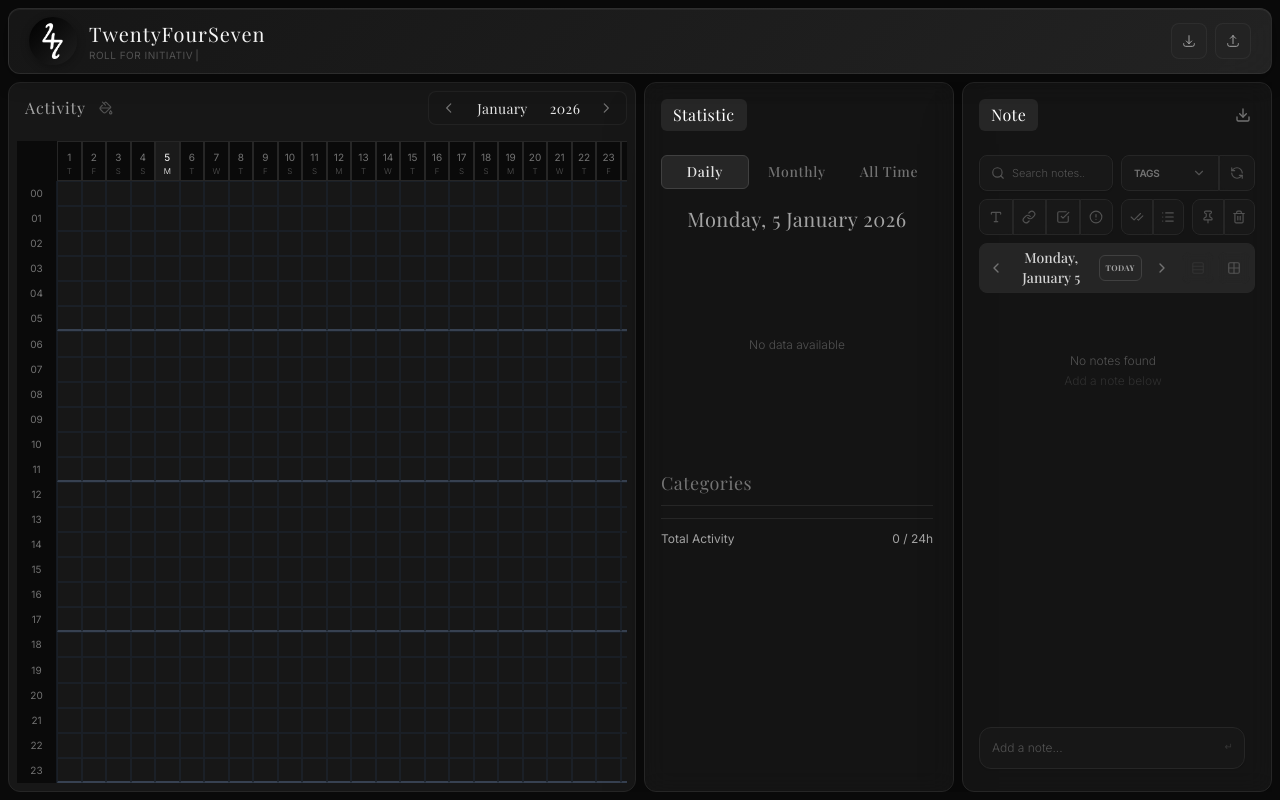
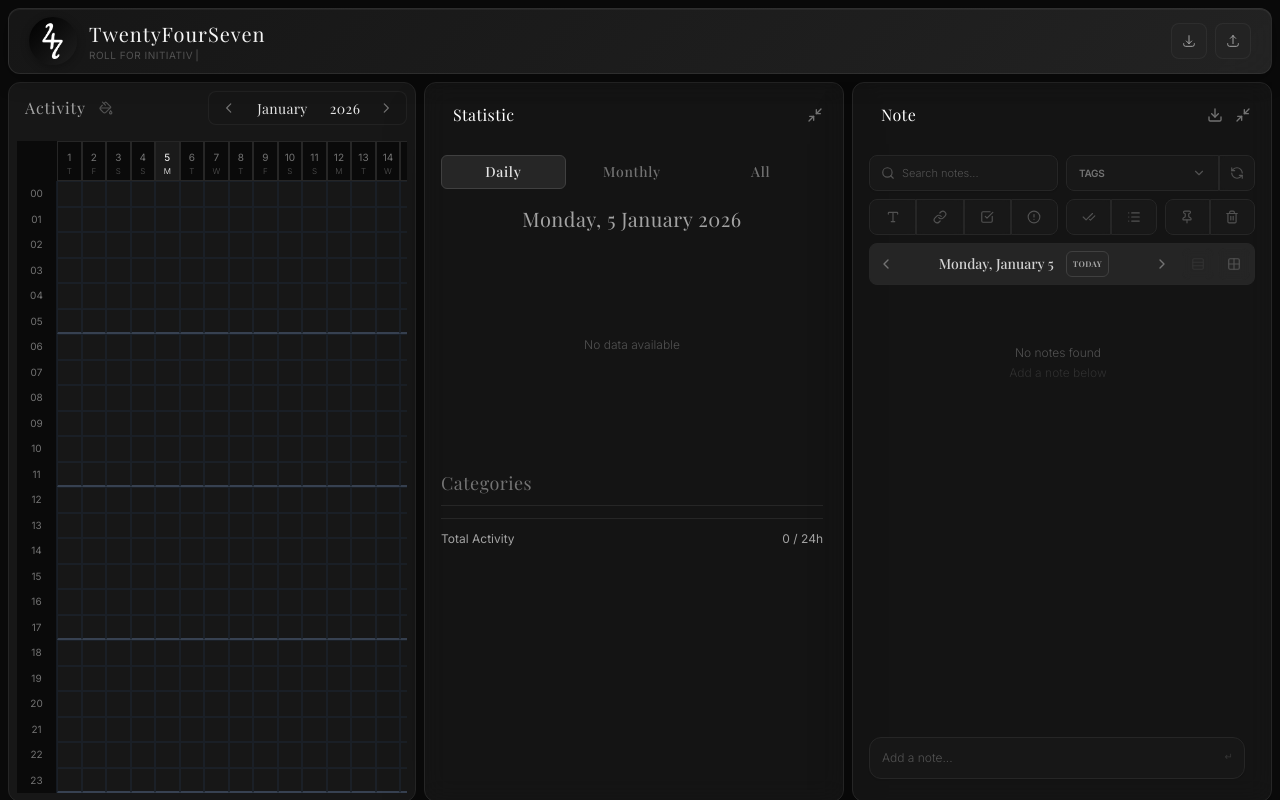
Before and after one commit to triaji-dev/twentyfourseven, a React (Vite) app: page / in a window 1280 px wide. Built offline with nearby package versions, Linux system fonts and the light colour scheme; a web font is replaced by a local one.

Commit message:
add minimize mode panel for stats and note

```diff
--- a/src/App.tsx
+++ b/src/App.tsx
@@ -27,8 +27,9 @@ function App() {
     <div className="p-2 min-h-screen lg:h-screen lg:overflow-hidden">
       <Header />
 
-      <main className="main-container grid grid-cols-1 lg:grid-cols-4 gap-2">
-        <div className="lg:col-span-2 min-h-0 h-full">
+      <main className="main-container flex gap-2 lg:overflow-hidden h-[calc(100vh-80px)]">
+        {/* Activity Table - Takes remaining space */}
+        <div className="flex-1 min-w-0 h-full">
           <ActivityTable
             year={year}
             month={month}
@@ -47,10 +48,14 @@ function App() {
             }}
           />
         </div>
-        <div className="lg:col-span-1 min-h-0 h-full">
+
+        {/* Stats Panel - Fixed width or minimized */}
+        <div className="h-full transition-all duration-300 ease-in-out flex-shrink-0" style={{ width: useStore(s => s.statsPanelMode) === 'minimized' ? '48px' : '420px' }}>
           <Stats stats={stats} year={year} month={month} />
         </div>
-        <div className="lg:col-span-1 min-h-0 h-full">
+
+        {/* Notes Panel - Fixed width or minimized */}
+        <div className="h-full transition-all duration-300 ease-in-out flex-shrink-0" style={{ width: useStore(s => s.notesPanelMode) === 'minimized' ? '48px' : '420px' }}>
           <NotesPanel year={year} month={month} />
         </div>
       </main>
--- a/src/features/activity/components/ActivityCell.tsx
+++ b/src/features/activity/components/ActivityCell.tsx
@@ -30,7 +30,7 @@ export const ActivityCell: React.FC<ActivityCellProps> = ({
   const [shouldReplace, setShouldReplace] = useState(false);
   const setActiveCell = useStore(state => state.setActiveCell);
   const setActiveStatsDate = useStore(state => state.setActiveStatsDate);
-  const setActivePanel = useStore(state => state.setActivePanel);
+  const setStatsPanelMode = useStore(state => state.setStatsPanelMode);
   const categories = useSettings((state) => state.categories);
 
   // Memoize valid keys to prevent infinite loops
@@ -50,7 +50,7 @@ export const ActivityCell: React.FC<ActivityCellProps> = ({
       saveActivity(year, month, day, hour, newValue);
       setActiveCell({ year, month, day, hour });
       setActiveStatsDate({ year, month, day, hour });
-      setActivePanel('statistic');
+      setStatsPanelMode('full');
       onChange();
       setShouldReplace(false);
     } else {
--- a/src/features/note/components/NotesPanel.tsx
+++ b/src/features/note/components/NotesPanel.tsx
@@ -1,6 +1,8 @@
+
 import React, { useRef } from 'react';
 import { Notes, NotesHandle } from './Notes';
-import { Download } from 'lucide-react';
+import { Download, Minimize2, Maximize2 } from 'lucide-react';
+import { useStore } from '../../../shared/store/useStore';
 
 interface NotesPanelProps {
   year: number;
@@ -9,15 +11,31 @@ interface NotesPanelProps {
 
 export const NotesPanel: React.FC<NotesPanelProps> = ({ year, month }) => {
   const notesRef = useRef<NotesHandle>(null);
+  const mode = useStore(state => state.notesPanelMode);
+  const setMode = useStore(state => state.setNotesPanelMode);
 
   return (
-    <div className="stats-panel flex flex-col h-full bg-[#171717]/80 backdrop-blur-md rounded-xl p-4 border border-[#262626] shadow-2xl relative overflow-hidden">
+    <div className="stats-panel flex flex-col h-full bg-[#171717]/80 backdrop-blur-md rounded-xl border border-[#262626] shadow-2xl relative overflow-hidden transition-all duration-300">
+
+      {/* Minimized Content */}
+      <div
+        className={`vertical-rl text-white text-md font-medium font-playfair tracking-widest whitespace-nowrap transform absolute inset-0 flex flex-col items-center py-4 cursor-pointer bg-[#171717] hover:bg-[#1a1a1a] transition-all duration-300 ${mode === 'minimized' ? 'opacity-100 pointer-events-auto delay-100' : 'opacity-0 pointer-events-none'}`}
+        onClick={() => setMode('full')}
+        title="Expand Notes"
+      >
+        <Maximize2 size={16} className="mb-6 transform" />
+        <span className='rotate-90 pl-10'>Notes</span>
+      </div>
+
+      {/* Full Content */}
+      <div className={`flex flex-col h-full p-4 transition-all duration-300 ${mode === 'full' ? 'opacity-100 pointer-events-auto delay-100' : 'opacity-0 pointer-events-none'}`}>
         {/* Header / Title */}
         <div className="flex items-center justify-between mb-6 flex-shrink-0 min-h-[32px]">
-        <div className="flex items-center gap-2 px-3 py-1 rounded-md text-white bg-[#262626]">
+          <div className="flex items-center gap-2 px-3 py-1 rounded-md text-white">
             <span className="text-md font-playfair tracking-wide">Note</span>
           </div>
 
+          <div className="flex items-center gap-1">
             <button
               onClick={(e) => {
                 e.stopPropagation();
@@ -28,9 +46,18 @@ export const NotesPanel: React.FC<NotesPanelProps> = ({ year, month }) => {
             >
               <Download size={16} />
             </button>
+            <button
+              onClick={() => setMode('minimized')}
+              className="text-[#737373] hover:text-[#e5e5e5] transition-colors p-1 rounded-md hover:bg-[#262626]"
+              title="Minimize"
+            >
+              <Minimize2 size={16} />
+            </button>
+          </div>
         </div>
 
         <Notes ref={notesRef} year={year} month={month} />
       </div>
+    </div>
   );
 };
--- a/src/features/statistic/components/Statistic.tsx
+++ b/src/features/statistic/components/Statistic.tsx
@@ -129,6 +129,7 @@ export const Statistic: React.FC<StatisticProps> = ({ stats, year, month }) => {
   }, [displayStats, categories]);
 
   const handleCanvasMouseMove = (e: React.MouseEvent<HTMLCanvasElement>) => {
+    // ... same as before
     const canvas = canvasRef.current;
     if (!canvas) return;
 
@@ -219,7 +220,7 @@ export const Statistic: React.FC<StatisticProps> = ({ stats, year, month }) => {
             border: activeTab === 'alltime' ? '1px solid #404040' : '1px solid transparent',
           }}
         >
-          All Time
+          All
         </button>
       </div>
 
@@ -261,6 +262,9 @@ export const Statistic: React.FC<StatisticProps> = ({ stats, year, month }) => {
           <span className="text-xs">No data available</span>
         </div>
       )}
+
+
+
 
       <div className="space-y-3 text-xs flex-1">
         <h3 className="text-lg font-playfair tracking-wide pb-2 mb-3" style={{ color: '#737373', borderBottom: '1px solid #262626' }}>
--- a/src/features/statistic/components/Stats.tsx
+++ b/src/features/statistic/components/Stats.tsx
@@ -1,6 +1,8 @@
 import React from 'react';
 import type { MonthStats } from '../../../shared/types';
 import { Statistic } from './Statistic';
+import { useStore } from '../../../shared/store/useStore';
+import { Minimize2, Maximize2 } from 'lucide-react';
 
 interface StatsProps {
   stats: MonthStats;
@@ -9,16 +11,45 @@ interface StatsProps {
 }
 
 export const Stats: React.FC<StatsProps> = ({ stats, year, month }) => {
+  const mode = useStore(state => state.statsPanelMode);
+  const setMode = useStore(state => state.setStatsPanelMode);
+
+
   return (
-    <div className="stats-panel flex flex-col h-full bg-[#171717]/80 backdrop-blur-md rounded-xl p-4 border border-[#262626] shadow-2xl relative overflow-hidden">
-      {/* Header */}
-      <div className="flex gap-4 mb-6 flex-shrink-0 min-h-[32px]">
-        <div className="px-3 py-1 rounded-md text-white bg-[#262626]">
-          <span className="text-md font-playfair tracking-wide">Statistic</span>
-        </div>
+    <div className="stats-panel flex flex-col h-full bg-[#171717]/80 backdrop-blur-md rounded-xl border border-[#262626] shadow-2xl relative overflow-hidden transition-all duration-300">
+
+      {/* Minimized Content */}
+      <div
+        className={`vertical-rl text-md  text-white font-medium font-playfair tracking-widest whitespace-nowrap transform absolute inset-0 flex flex-col items-center py-4 cursor-pointer hover:bg-[#1a1a1a] transition-all duration-300 ${mode === 'minimized' ? 'opacity-100 pointer-events-auto delay-100' : 'opacity-0 pointer-events-none'}`}
+        onClick={() => setMode('full')}
+        title="Expand Statistic"
+      >
+        <Maximize2 size={16} className="mb-6 transform" />
+        <span className='rotate-90 pl-16'>Statistic</span>
       </div>
 
-      <Statistic stats={stats} year={year} month={month} />
+      {/* Full Content */}
+      <div className={`flex flex-col h-full p-4 transition-all duration-300 ${mode === 'full' ? 'opacity-100 pointer-events-auto delay-100' : 'opacity-0 pointer-events-none'}`}>
+        {/* Header */}
+        <div className="flex items-center justify-between mb-6 flex-shrink-0 min-h-[32px]">
+          <div className="flex items-center gap-2">
+            <div className="px-3 py-1 rounded-md text-white">
+              <span className="text-md font-playfair tracking-wide">Statistic</span>
+            </div>
+          </div>
+
+
+          <button
+            onClick={() => setMode('minimized')}
+            className="text-[#737373] hover:text-[#e5e5e5] transition-colors p-1 rounded-md hover:bg-[#262626]"
+            title="Minimize"
+          >
+            <Minimize2 size={16} />
+          </button>
+        </div>
+
+        <Statistic stats={stats} year={year} month={month} />
+      </div>
     </div>
   );
 };
--- a/src/shared/store/useStore.ts
+++ b/src/shared/store/useStore.ts
@@ -48,6 +48,12 @@ interface AppState {
 
   // Stats cache
   statsCache: MonthStats | null;
+
+  // Panel layout state
+  statsPanelMode: 'full' | 'minimized';
+  notesPanelMode: 'full' | 'minimized';
+  setStatsPanelMode: (mode: 'full' | 'minimized') => void;
+  setNotesPanelMode: (mode: 'full' | 'minimized') => void;
 
   // Undo/Redo state
   history: Array<{ [cellId: string]: ActivityKey }>;
@@ -140,6 +146,13 @@ export const useStore = create<AppState>((set, get) => ({
   activeCell: { year: new Date().getFullYear(), month: new Date().getMonth(), day: new Date().getDate(), hour: 0 },
   activeStatsDate: { year: new Date().getFullYear(), month: new Date().getMonth(), day: new Date().getDate(), hour: 0 },
   statsCache: null,
+
+  // Panel layout state
+  statsPanelMode: 'full',
+  notesPanelMode: 'full',
+  setStatsPanelMode: (mode) => set({ statsPanelMode: mode }),
+  setNotesPanelMode: (mode) => set({ notesPanelMode: mode }),
+
   clearCopiedCells: () => set({ copiedCellIds: new Set(), copiedCells: [] }),
 
   history: [],
```
Lines whose indentation alone changed are shown as unchanged.
